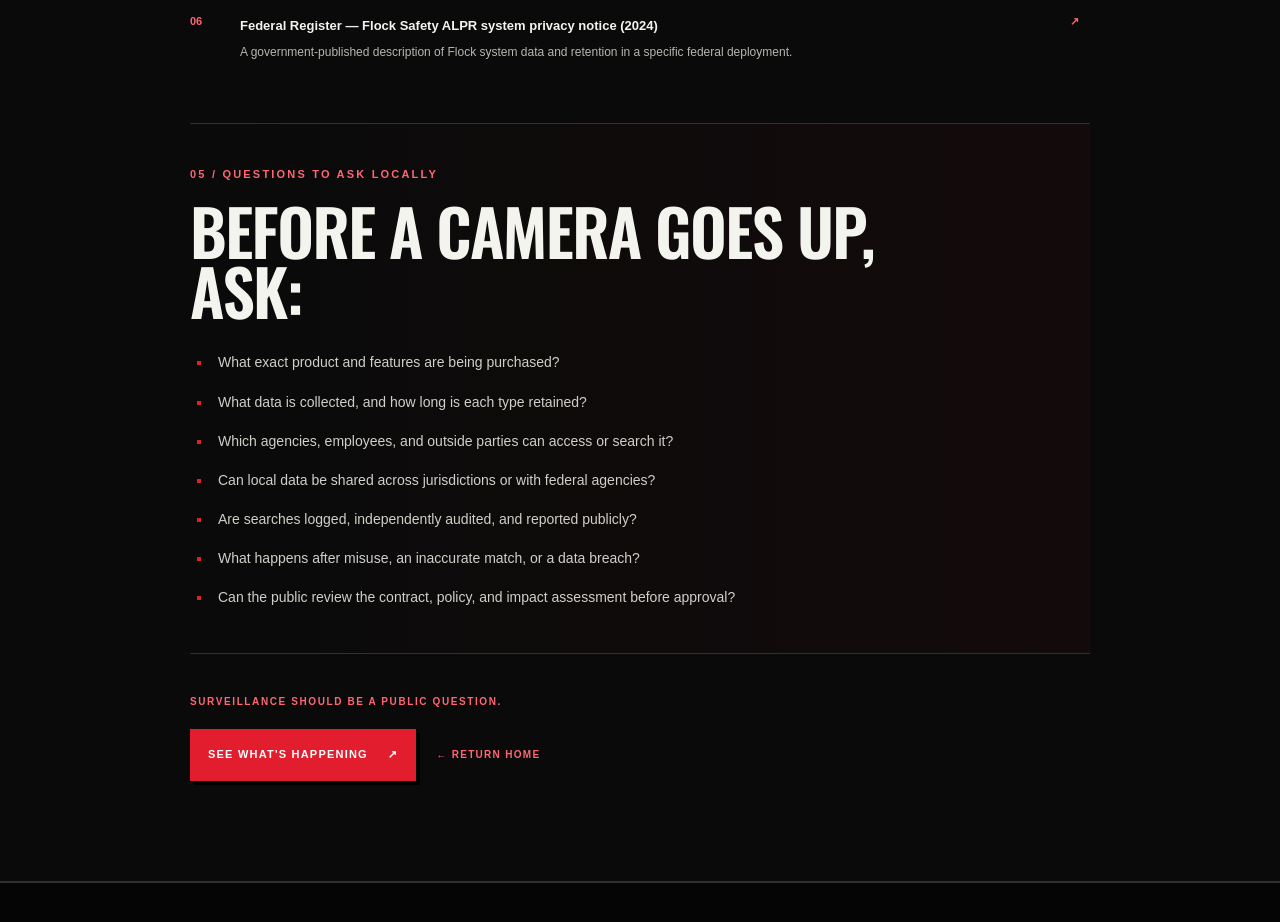
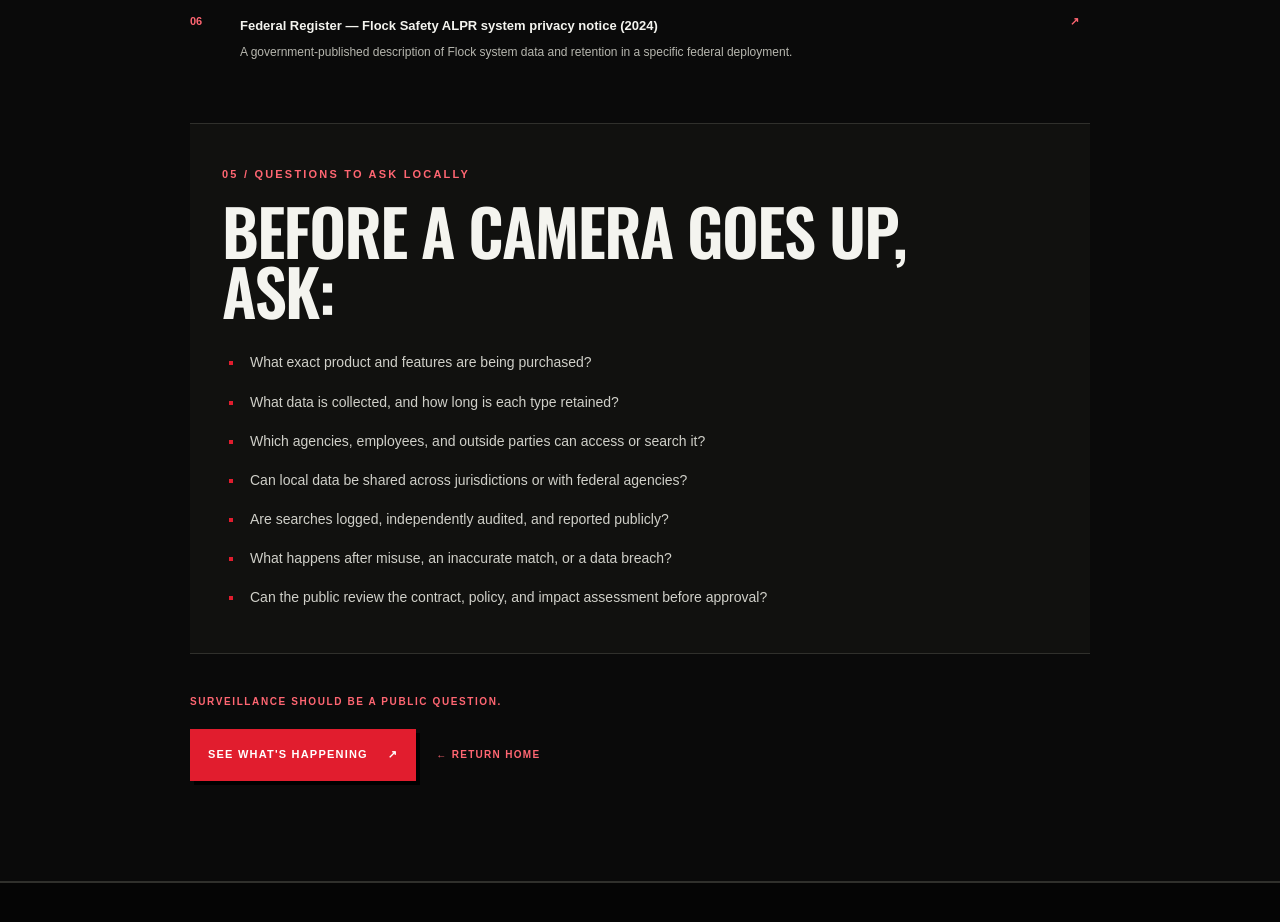
Before and after one commit to Nitsud777-Netzud/SAS, a Next.js app: page /know-who-is-watching-you in a window 1280 px wide. Shown: the part 4440-5362 px from the top of the page. Built offline with nearby package versions, Linux system fonts and the light colour scheme; a web font is replaced by a local one.

Commit message:
Keep the article design consistent with the editorial palette

```diff
--- a/app/globals.css
+++ b/app/globals.css
@@ -277,7 +277,7 @@ a:focus-visible, button:focus-visible { outline: 2px solid var(--accent-text); o
 .article-source strong { font-size: 13px; line-height: 1.55; }
 .article-source p { margin: 6px 0 0; color: var(--muted); font-size: 12px; line-height: 1.65; }
 .article-source:hover strong, .article-source:hover > span:last-child { color: var(--accent-text); }
-.article-questions { background: linear-gradient(90deg, transparent, rgba(225,29,46,.045)); }
+.article-questions { background: var(--panel); padding-inline: clamp(20px, 3vw, 32px); }
 .article-end { display: flex; flex-wrap: wrap; align-items: center; gap: 20px; padding-top: 40px; }
 .article-end > p { flex-basis: 100%; margin: 0; color: var(--accent-text); font-size: 10px; font-weight: 900; letter-spacing: .16em; }
 .article-end .article-back { margin: 0; }
```
